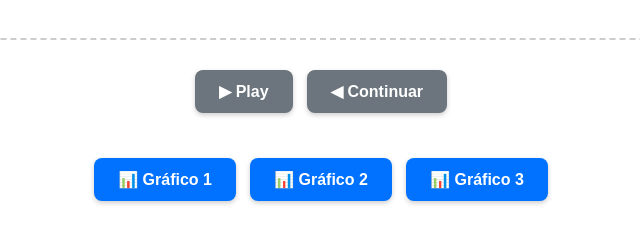
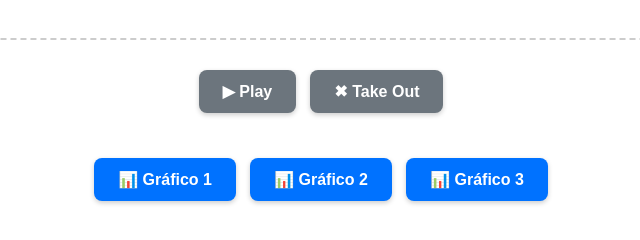
Before and after one commit to oma-cuc/transition_json, a plain HTML site: page index.html in a window 1280 px wide. Shown: the part 524-764 px from the top of the page, 319-959 px from the left. Drawn offline with nearby package versions, Linux system fonts and the light colour scheme.

Commit message:
se agregaron estilos a los btones, cambio de iconos

```diff
--- a/index.html
+++ b/index.html
@@ -18,7 +18,7 @@
         ▶ Play
     </button>
     <button onclick="continuar()" class="btn btn-control">
-        ◀ Continuar
+        ✖ Take Out
     </button>
 </div>
 
```
